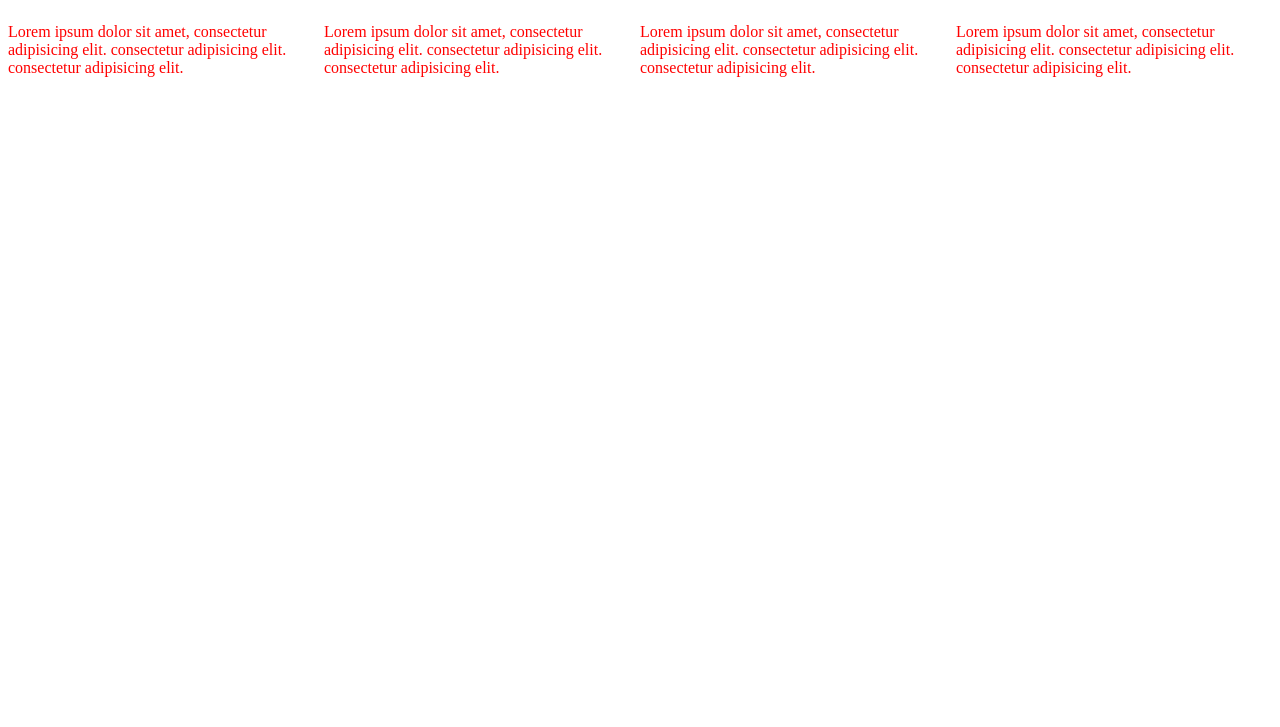
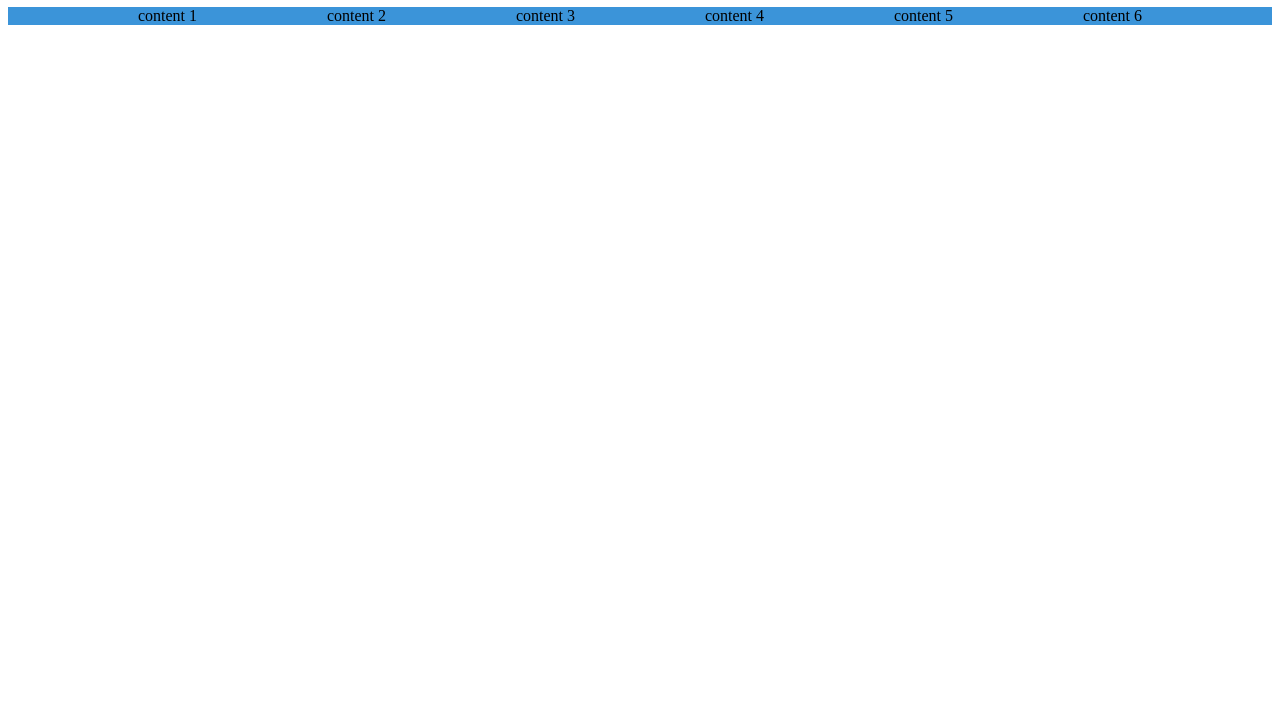
Before and after one commit to farrukhsultonov/self-javascript-web-exercises, a plain HTML site: page media-queries-lec.html in a window 1280 px wide. Shown: the part 73-800 px from the top of the page. Drawn offline with Linux system fonts and the light colour scheme.

Commit message:
media queries lecture notes added

```diff
--- a/css/media-queries-lec.css
+++ b/css/media-queries-lec.css
@@ -1,59 +1,23 @@
-/*!*any screen with at least the width of 500px will have this certain styling be applied*!*/
-/*@media screen and (min-width: 500px){*/
-/*    !*    selectors in this body will only apply, if the width of the screen is at least 500px*!*/
-/*    main{*/
-/*        display: flex;*/
-/*        justify-content: space-evenly;*/
-/*        background-color: #3B94D9;*/
-/*    }*/
-/*}*/
-
-/*!*will define a range for our screen between 960px NS 1200PX(THIS WILL TAKE PRECEDENCE OVER MORE AMBIGUOUS MEDIA QUERIES)*!*/
-/*@media screen and (min-width: 960px) and (max-width: 1200px){*/
-/*    main{*/
-/*        background-color: yellow;*/
-/*    }*/
-/*}*/
-
-/*!*this will apply to any screen so long as the width does no exceed 499px*!*/
-/*@media screen and (max-width: 499px){*/
-/*    main{*/
-/*        background-color: #848487;*/
-/*    }*/
-/*}*/
-
-
-
-/*********************** Another instructors example lecture notes ***************************/
-
-
-div{
-    display: flex;
-}
-
-@media screen and (min-width: 800px) {
-    p{
-        color: red;
-    }
-    div{
-        flex-direction: row;
+/*any screen with at least the width of 500px will have this certain styling be applied*/
+@media screen and (min-width: 500px){
+    /*    selectors in this body will only apply, if the width of the screen is at least 500px*/
+    main{
+        display: flex;
+        justify-content: space-evenly;
+        background-color: #3B94D9;
     }
 }
 
-@media screen and (max-width: 500px) {
-    div {
-        flex-direction: column;
+/*will define a range for our screen between 960px NS 1200PX(THIS WILL TAKE PRECEDENCE OVER MORE AMBIGUOUS MEDIA QUERIES)*/
+@media screen and (min-width: 960px) and (max-width: 1200px){
+    main{
+        background-color: yellow;
     }
 }
 
-@media screen and (min-width: 500px) and (max-width: 800px){
-    p{
-        font-weight: bold;
+/*this will apply to any screen so long as the width does no exceed 499px*/
+@media screen and (max-width: 499px){
+    main{
+        background-color: #848487;
     }
-    div{
-        flex-wrap: wrap;
-    }
-    /*div{*/
-    /*    flex-direction: column;*/
-    /*}*/
 }
--- a/media-queries-lec.html
+++ b/media-queries-lec.html
@@ -1,3 +1,43 @@
+<!doctype html>
+<html lang="en">
+<head>
+    <meta charset="UTF-8">
+<!--***** This meta tag specifies the viewport settings for the document. The viewport is the user's visible area of the web page, and this tag helps the browser adjust the layout of the page to fit different devices and screen sizes. ******-->
+    <meta name="viewport"
+          content="width=device-width, user-scalable=no, initial-scale=1.0, maximum-scale=1.0, minimum-scale=1.0">
+<!--    ***** This meta tag sets the compatability mode for the document to the latest version of Internet Explorer.-->
+    <meta http-equiv="X-UA-Compatible" content="ie=edge">
+    <title>Document</title>
+    <link rel="stylesheet" href="css/media-queries-lec.css">
+</head>
+<body>
+<h1>media queries lecture</h1>
+<main>
+    <div>
+        content 1
+    </div>
+    <div>
+        content 2
+    </div>
+    <div>
+        content 3
+    </div>
+    <div>
+        content 4
+    </div>
+    <div>
+        content 5
+    </div>
+    <div>
+        content 6
+    </div>
+</main>
+</body>
+</html>
+
+
+
+<!--  ********************** Another instructors example lecture notes **************************-->
 <!--<!doctype html>-->
 <!--<html lang="en">-->
 <!--<head>-->
@@ -9,57 +49,19 @@
 <!--    <link rel="stylesheet" href="css/media-queries-lec.css">-->
 <!--</head>-->
 <!--<body>-->
-<!--<h1>media queries lecture</h1>-->
-<!--<main>-->
-<!--    <div>-->
-<!--        content 1-->
-<!--    </div>-->
-<!--    <div>-->
-<!--        content 2-->
-<!--    </div>-->
-<!--    <div>-->
-<!--        content 3-->
-<!--    </div>-->
-<!--    <div>-->
-<!--        content 4-->
-<!--    </div>-->
-<!--    <div>-->
-<!--        content 5-->
-<!--    </div>-->
-<!--    <div>-->
-<!--        content 6-->
-<!--    </div>-->
-<!--</main>-->
+
+<!--<h1>Hello user</h1>-->
+
+<!--<div>-->
+<!--    <p>Lorem ipsum dolor sit amet, consectetur adipisicing elit. consectetur adipisicing elit. consectetur adipisicing elit.-->
+<!--    </p>-->
+<!--    <p>Lorem ipsum dolor sit amet, consectetur adipisicing elit. consectetur adipisicing elit. consectetur adipisicing elit.-->
+<!--    </p>-->
+<!--    <p>Lorem ipsum dolor sit amet, consectetur adipisicing elit. consectetur adipisicing elit. consectetur adipisicing elit.-->
+<!--    </p>-->
+<!--    <p>Lorem ipsum dolor sit amet, consectetur adipisicing elit. consectetur adipisicing elit. consectetur adipisicing elit.-->
+<!--    </p>-->
+<!--</div>-->
+
 <!--</body>-->
 <!--</html>-->
-
-
-
-<!--  ********************** Another instructors example lecture notes **************************-->
-<!doctype html>
-<html lang="en">
-<head>
-    <meta charset="UTF-8">
-    <meta name="viewport"
-          content="width=device-width, user-scalable=no, initial-scale=1.0, maximum-scale=1.0, minimum-scale=1.0">
-    <meta http-equiv="X-UA-Compatible" content="ie=edge">
-    <title>Document</title>
-    <link rel="stylesheet" href="css/media-queries-lec.css">
-</head>
-<body>
-
-<h1>Hello user</h1>
-
-<div>
-    <p>Lorem ipsum dolor sit amet, consectetur adipisicing elit. consectetur adipisicing elit. consectetur adipisicing elit.
-    </p>
-    <p>Lorem ipsum dolor sit amet, consectetur adipisicing elit. consectetur adipisicing elit. consectetur adipisicing elit.
-    </p>
-    <p>Lorem ipsum dolor sit amet, consectetur adipisicing elit. consectetur adipisicing elit. consectetur adipisicing elit.
-    </p>
-    <p>Lorem ipsum dolor sit amet, consectetur adipisicing elit. consectetur adipisicing elit. consectetur adipisicing elit.
-    </p>
-</div>
-
-</body>
-</html>
```
